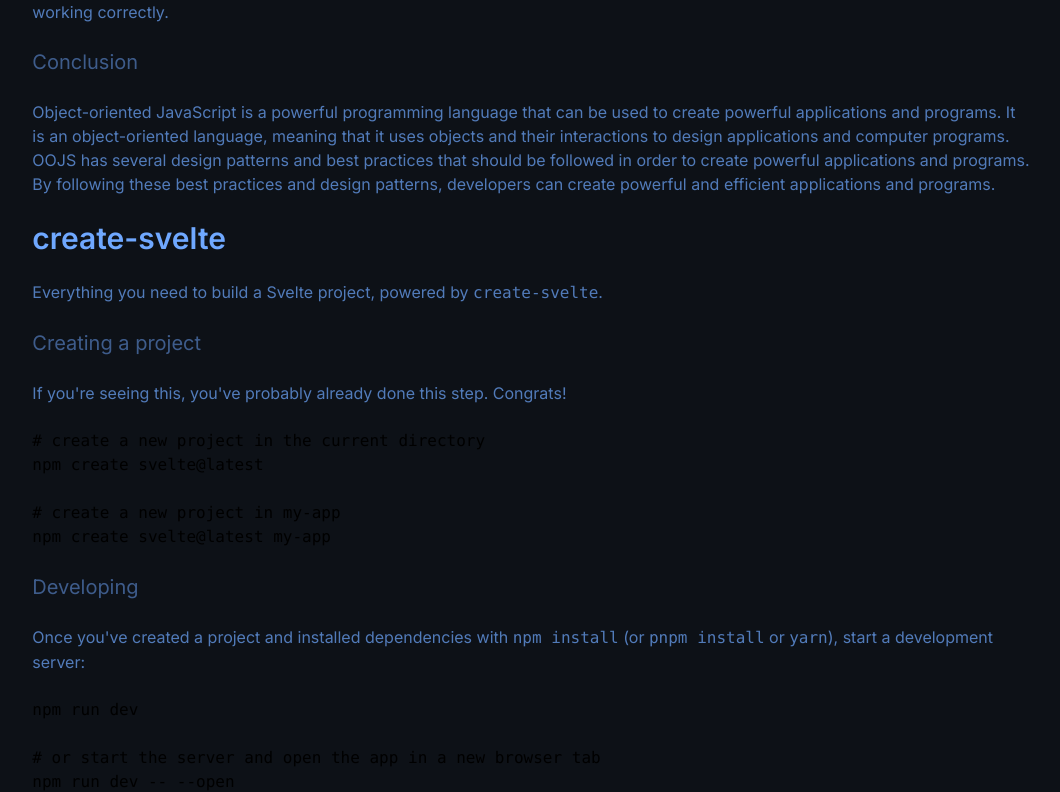
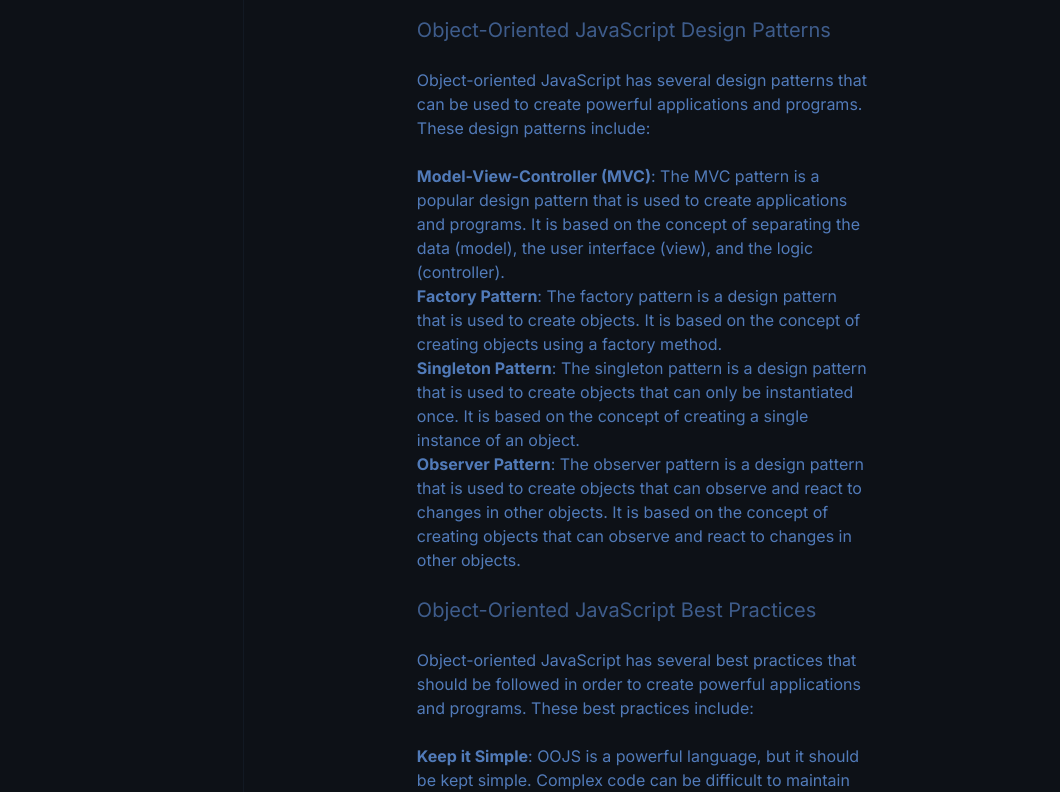
Before and after one commit to axerivant/boring-technical-guides, a SvelteKit app: page /read/1 in a window 1280 px wide. Shown: the part 1760-2552 px from the top of the page, without its empty margins (109-1169 px from the left). Built offline with nearby package versions, Linux system fonts and the light colour scheme.

Commit message:
preliminary ui complete

```diff
--- a/src/routes/read/[guideID]/+page.svelte
+++ b/src/routes/read/[guideID]/+page.svelte
@@ -1,21 +1,38 @@
 <script lang="ts">
 	import { page } from '$app/stores'
-	import results from '@/store/search'
 	import { marked } from 'marked'
 	import sample from './sample'
 
 	const guideID = $page.params.guideID
-	const guide = $results.find((g) => g.id === guideID)
-
+	//	const guide = $results.find((g) => g.id === guideID)
 	const parsed = marked.parse(sample)
+	const domParser = new DOMParser()
+	const html = domParser.parseFromString(parsed, 'text/html')
+	const headings = Array.from(html.getElementsByTagName('h2')).map((el) => {
+		return { content: el.innerText, id: el.id }
+	})
 </script>
 
-<div>
-	{@html parsed}
-</div>
+<main class="top-0 left-0 gap-3 ">
+	<div
+		class="flex flex-col gap-3 w-3/12 border-r border-accent-400/5 p-12 sticky top-0"
+	>
+		{#each headings as { content, id }}
+			<a
+				class="text-accent-400/40 hover:text-accent-400 text-sm"
+				href="#{id}">{content}</a
+			>
+		{/each}
+	</div>
+	<div class="w-full flex justify-center p-12">
+		<div class="flex flex-col gap-6 w-8/12">
+			{@html parsed}
+		</div>
+	</div>
+</main>
 
 <style>
-	div {
-		@apply flex flex-col gap-6;
+	main {
+		@apply w-full min-h-screen flex;
 	}
 </style>
```
